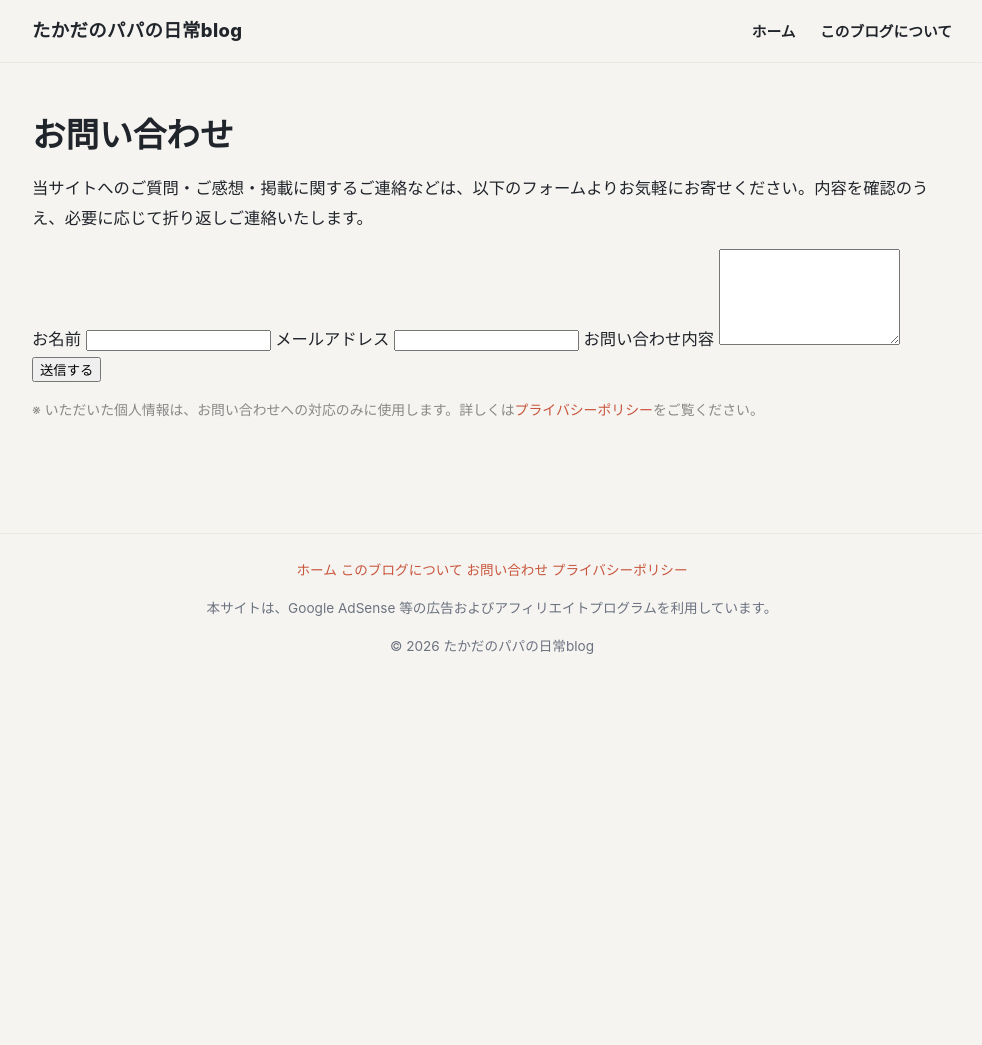
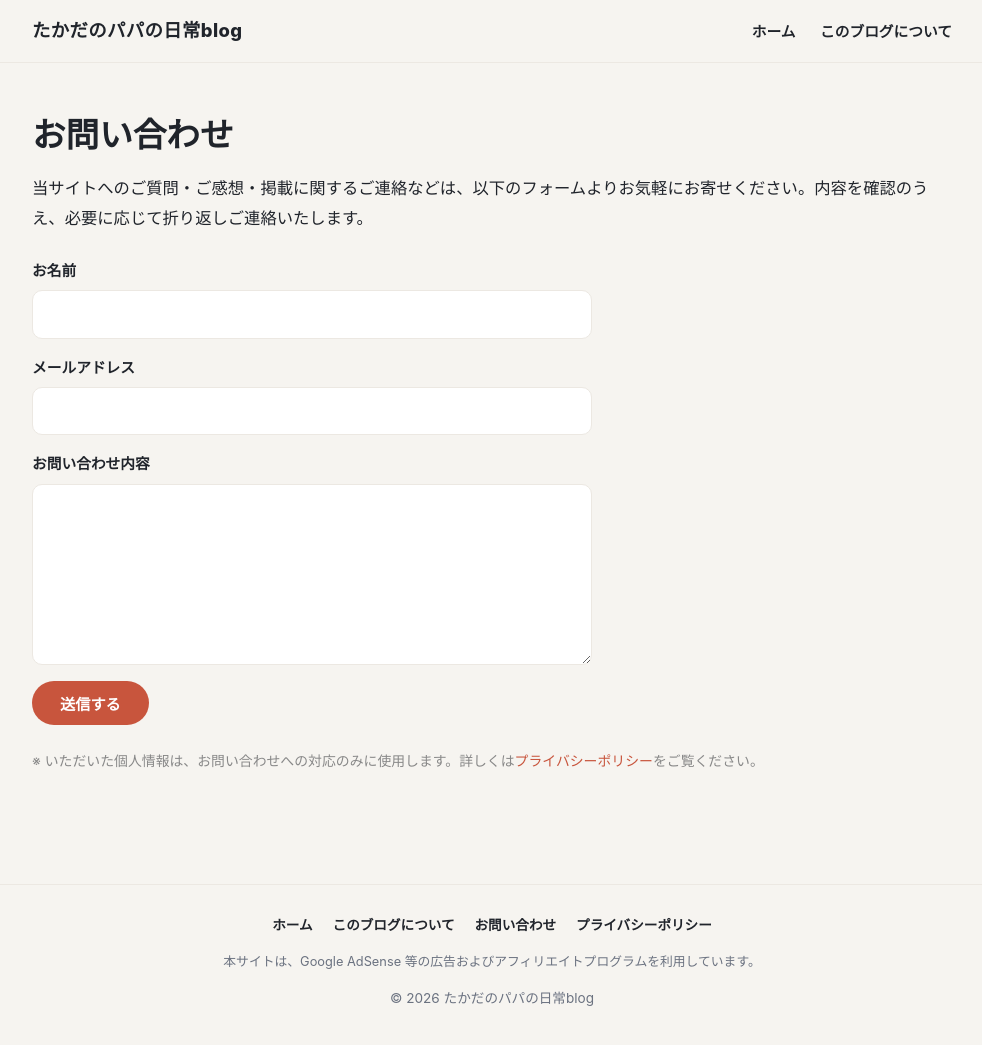
Before and after one commit to takadanopapa/life, a Jekyll site: the page built from contact.md, in a window 1280 px wide and 1052 px high. Shown: the top 1045 px of the window, without its empty margins (148-1130 px from the left). Built offline with Jekyll 4.4.1, drawn with Linux system fonts in a browser that asks for light colours.

Commit message:
post: assets/css/style.scss

```diff
--- a/assets/css/style.scss
+++ b/assets/css/style.scss
@@ -259,15 +259,67 @@ a:hover { color: var(--accent-deep); }
 .page ul { padding-left: 1.2em; }
 .page li { margin: .4em 0; }
 
+/* ===== お問い合わせフォーム ===== */
+.contact-form {
+  display: flex;
+  flex-direction: column;
+  gap: 16px;
+  max-width: 560px;
+  margin: 1.5em 0;
+}
+.contact-form label {
+  display: flex;
+  flex-direction: column;
+  gap: 6px;
+  font-weight: 700;
+  font-size: .92rem;
+}
+.contact-form input,
+.contact-form textarea {
+  font: inherit;
+  padding: 10px 12px;
+  border: 1px solid var(--line);
+  border-radius: 10px;
+  background: #fff;
+  font-weight: 400;
+}
+.contact-form input:focus,
+.contact-form textarea:focus {
+  outline: none;
+  border-color: var(--accent);
+}
+.contact-form button {
+  align-self: flex-start;
+  background: var(--accent);
+  color: #fff;
+  border: 0;
+  border-radius: 999px;
+  padding: 11px 28px;
+  font-size: .95rem;
+  font-weight: 700;
+  cursor: pointer;
+}
+.contact-form button:hover { background: var(--accent-deep); }
+
 /* ===== フッター ===== */
 .site-footer {
   border-top: 1px solid var(--line);
   margin-top: 40px;
-  padding: 24px 0;
+  padding: 28px 0;
   color: var(--muted);
   font-size: .85rem;
   text-align: center;
 }
+.footer-nav {
+  display: flex;
+  flex-wrap: wrap;
+  justify-content: center;
+  gap: 8px 20px;
+  margin-bottom: 12px;
+}
+.footer-nav a { color: var(--ink); font-weight: 600; }
+.footer-nav a:hover { color: var(--accent); }
+.footer-note { margin: 0 0 8px; font-size: .8rem; }
 
 @media (max-width: 600px) {
   .hero { padding: 54px 0 60px; }
```
